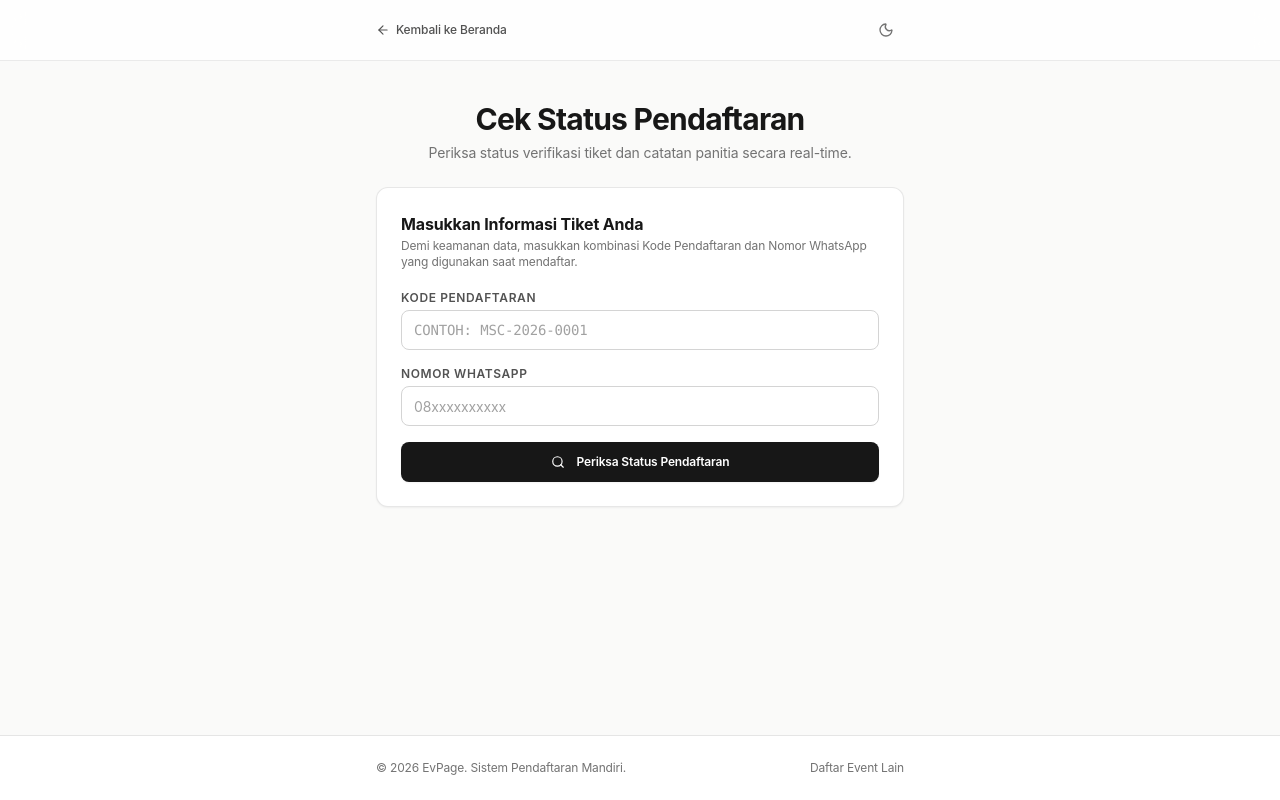
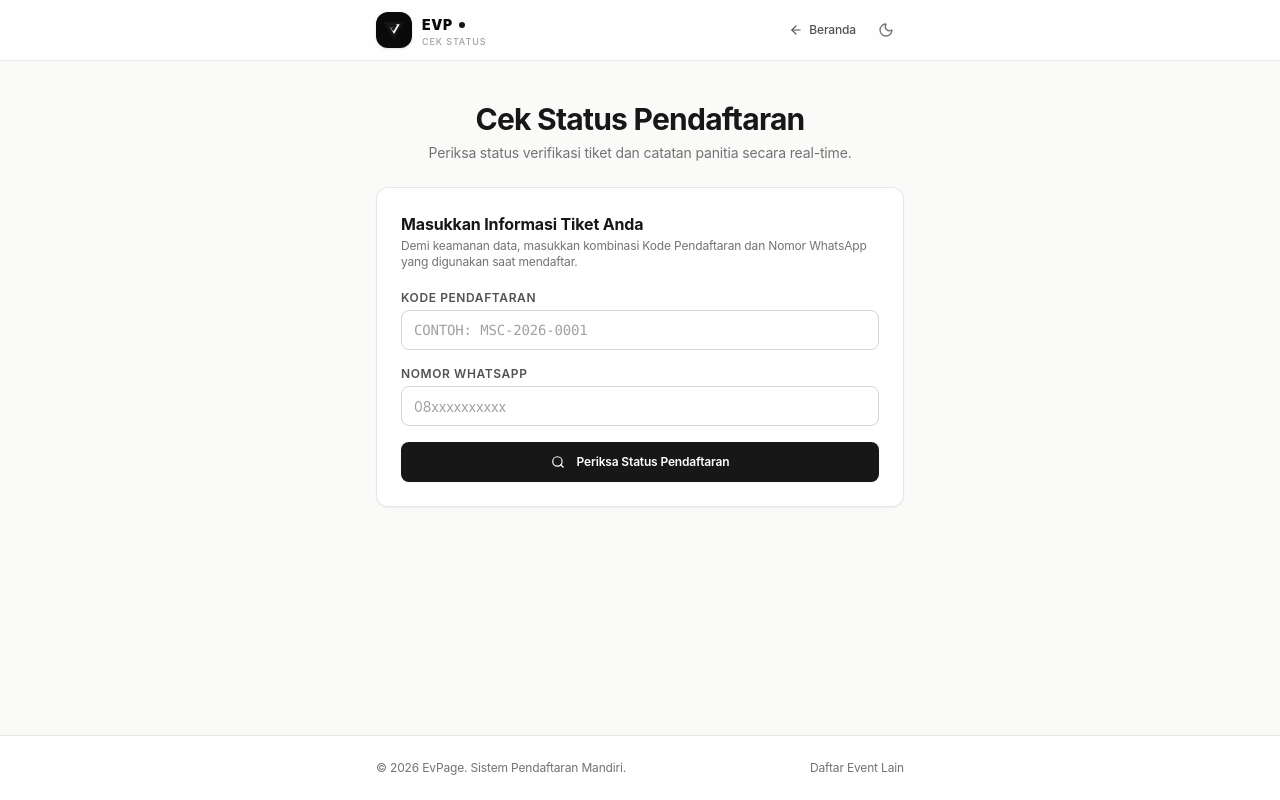
Before and after one commit to swri/evpage, a Next.js app: page /status in a window 1280 px wide. Built offline with nearby package versions, Linux system fonts and the light colour scheme.

Commit message:
feat: implement monochrome black and white geometric EVP logo and apply across all navigation, login, and settings

```diff
--- a/src/app/admin/login/page.tsx
+++ b/src/app/admin/login/page.tsx
@@ -9,6 +9,7 @@ import { Button } from '@/components/ui/button';
 import { useToast } from '@/components/ui/toast-context';
 import { ShieldCheck, ArrowLeft, KeyRound, Mail, Sparkles } from 'lucide-react';
 import { ThemeToggle } from '@/components/ui/theme-toggle';
+import { AppLogo } from '@/components/ui/app-logo';
 
 export default function AdminLoginPage() {
   const router = useRouter();
@@ -74,8 +75,8 @@ export default function AdminLoginPage() {
       <div className="mx-auto w-full max-w-md px-4 py-8">
         <div className="rounded-2xl border border-neutral-200/90 bg-white p-6 sm:p-8 shadow-sm dark:border-neutral-800 dark:bg-neutral-900">
           <div className="mb-6 text-center">
-            <div className="mx-auto flex h-12 w-12 items-center justify-center rounded-xl bg-neutral-900 text-white shadow-xs dark:bg-white dark:text-neutral-900 mb-3">
-              <ShieldCheck className="h-6 w-6" />
+            <div className="mx-auto mb-4 flex justify-center">
+              <AppLogo size="lg" subtitle="Management Portal" />
             </div>
             <h1 className="text-xl font-bold tracking-tight text-neutral-900 dark:text-neutral-100">
               Masuk Portal Admin
--- a/src/app/e/[slug]/page.tsx
+++ b/src/app/e/[slug]/page.tsx
@@ -16,6 +16,7 @@ import { Button } from '@/components/ui/button';
 import { Input } from '@/components/ui/input';
 import { Badge } from '@/components/ui/badge';
 import { ThemeToggle } from '@/components/ui/theme-toggle';
+import { AppLogo } from '@/components/ui/app-logo';
 import { useToast } from '@/components/ui/toast-context';
 import {
   Calendar,
@@ -327,15 +328,11 @@ function EventRegistrationContent({
 
   return (
     <div className="min-h-screen flex flex-col bg-[#fafaf9] dark:bg-[#09090b]">
-      {/* Header */}
+      {/* Header with Monochrome EVP Logo */}
       <header className="sticky top-0 z-40 w-full border-b border-neutral-200/80 bg-white/80 backdrop-blur-md dark:border-neutral-800 dark:bg-neutral-900/80">
         <div className="mx-auto flex max-w-3xl items-center justify-between px-4 py-3 sm:px-6">
-          <Link
-            href="/"
-            className="inline-flex items-center gap-1.5 text-xs font-medium text-neutral-600 hover:text-neutral-900 dark:text-neutral-400 dark:hover:text-neutral-100 transition-colors"
-          >
-            <ArrowLeft className="h-3.5 w-3.5" />
-            <span>Kembali ke Beranda</span>
+          <Link href="/" className="hover:opacity-90 transition-opacity">
+            <AppLogo size="sm" subtitle={orgSettings?.name || 'Event Platform'} />
           </Link>
 
           <div className="flex items-center gap-3">
--- a/src/app/page.tsx
+++ b/src/app/page.tsx
@@ -7,6 +7,7 @@ import { EventItem, OrganizationSettings } from '@/types';
 import { Calendar, MapPin, Users, ArrowRight, ShieldCheck, Search, Sparkles, CheckCircle2 } from 'lucide-react';
 import { Badge } from '@/components/ui/badge';
 import { ThemeToggle } from '@/components/ui/theme-toggle';
+import { AppLogo } from '@/components/ui/app-logo';
 
 export default function HomePage() {
   const [events, setEvents] = useState<EventItem[]>([]);
@@ -38,14 +39,9 @@ export default function HomePage() {
       {/* Top Navigation */}
       <header className="sticky top-0 z-40 w-full border-b border-neutral-200/80 bg-white/80 backdrop-blur-md dark:border-neutral-800 dark:bg-neutral-900/80">
         <div className="mx-auto flex max-w-5xl items-center justify-between px-4 py-3 sm:px-6">
-          <div className="flex items-center gap-2.5">
-            <div className="flex h-8 w-8 items-center justify-center rounded-lg bg-neutral-900 text-white font-bold text-sm dark:bg-white dark:text-neutral-900 shadow-xs">
-              E
-            </div>
-            <div className="font-semibold text-neutral-900 dark:text-neutral-100 tracking-tight">
-              {settings?.name || 'EvPage'}
-            </div>
-          </div>
+          <Link href="/" className="hover:opacity-90 transition-opacity">
+            <AppLogo size="sm" subtitle={settings?.name || 'Event Platform'} />
+          </Link>
 
           <div className="flex items-center gap-2 sm:gap-3">
             <Link
--- a/src/app/status/page.tsx
+++ b/src/app/status/page.tsx
@@ -9,6 +9,7 @@ import { Button } from '@/components/ui/button';
 import { Input } from '@/components/ui/input';
 import { Badge } from '@/components/ui/badge';
 import { ThemeToggle } from '@/components/ui/theme-toggle';
+import { AppLogo } from '@/components/ui/app-logo';
 import {
   Search,
   ArrowLeft,
@@ -256,14 +257,19 @@ export default function StatusPage() {
       {/* Top Header */}
       <header className="sticky top-0 z-40 w-full border-b border-neutral-200/80 bg-white/80 backdrop-blur-md dark:border-neutral-800 dark:bg-neutral-900/80">
         <div className="mx-auto flex max-w-xl items-center justify-between px-4 py-3 sm:px-6">
+          <Link href="/" className="hover:opacity-90 transition-opacity">
+            <AppLogo size="sm" subtitle="Cek Status" />
+          </Link>
+          <div className="flex items-center gap-3">
             <Link
               href="/"
               className="inline-flex items-center gap-1.5 text-xs font-medium text-neutral-600 hover:text-neutral-900 dark:text-neutral-400 dark:hover:text-neutral-100 transition-colors"
             >
               <ArrowLeft className="h-3.5 w-3.5" />
-            <span>Kembali ke Beranda</span>
+              <span>Beranda</span>
             </Link>
             <ThemeToggle />
+          </div>
         </div>
       </header>
 
--- /dev/null
+++ b/src/components/ui/app-logo.tsx
@@ -0,0 +1,151 @@
+import * as React from 'react';
+import { cn } from '@/lib/utils';
+
+interface AppLogoIconProps extends React.SVGProps<SVGSVGElement> {
+  size?: number;
+  className?: string;
+  theme?: 'dark' | 'light' | 'auto';
+}
+
+/**
+ * Geometric Inverted Triangle Chevron Emblem
+ * Inspired by modern monochrome architectural branding (EVP monogram)
+ */
+export function AppLogoIcon({
+  size = 32,
+  className,
+  theme = 'auto',
+  ...props
+}: AppLogoIconProps) {
+  return (
+    <svg
+      width={size}
+      height={size}
+      viewBox="0 0 100 100"
+      fill="none"
+      xmlns="http://www.w3.org/2000/svg"
+      className={cn('shrink-0 transition-transform duration-200', className)}
+      {...props}
+    >
+      {/* Outer Triangle Frame */}
+      <path
+        d="M10 18H90L50 86L10 18Z"
+        className={cn(
+          theme === 'dark'
+            ? 'fill-white stroke-white'
+            : theme === 'light'
+            ? 'fill-black stroke-black'
+            : 'fill-neutral-900 dark:fill-white stroke-neutral-900 dark:stroke-white'
+        )}
+        strokeWidth="3"
+        strokeLinejoin="round"
+      />
+
+      {/* Inner Geometric Cutout & Interlocking Chevron (Creating E - V - P Negative & Positive Space) */}
+      <path
+        d="M26 26H74L50 67L34 39H48L50 43L60 26H26Z"
+        className={cn(
+          theme === 'dark'
+            ? 'fill-black'
+            : theme === 'light'
+            ? 'fill-white'
+            : 'fill-white dark:fill-neutral-950'
+        )}
+      />
+
+      {/* Dynamic Modern Central Notch (V / P Stem) */}
+      <polygon
+        points="50,52 64,28 54,28 46,42 41,33 33,33 46,55"
+        className={cn(
+          theme === 'dark'
+            ? 'fill-white'
+            : theme === 'light'
+            ? 'fill-black'
+            : 'fill-neutral-900 dark:fill-white'
+        )}
+      />
+    </svg>
+  );
+}
+
+interface AppLogoProps {
+  size?: 'sm' | 'md' | 'lg' | 'xl';
+  showText?: boolean;
+  subtitle?: string;
+  className?: string;
+  iconOnly?: boolean;
+}
+
+export function AppLogo({
+  size = 'md',
+  showText = true,
+  subtitle,
+  className,
+  iconOnly = false,
+}: AppLogoProps) {
+  const iconSize =
+    size === 'sm' ? 24 : size === 'md' ? 30 : size === 'lg' ? 40 : 52;
+
+  const textClass =
+    size === 'sm'
+      ? 'text-sm'
+      : size === 'md'
+      ? 'text-base'
+      : size === 'lg'
+      ? 'text-xl'
+      : 'text-2xl';
+
+  const subTextClass =
+    size === 'sm'
+      ? 'text-[9px]'
+      : size === 'md'
+      ? 'text-[10px]'
+      : size === 'lg'
+      ? 'text-xs'
+      : 'text-sm';
+
+  return (
+    <div className={cn('inline-flex items-center gap-2.5 select-none', className)}>
+      {/* Black & White Geometric Logo Emblem Box */}
+      <div className="relative flex items-center justify-center rounded-xl bg-neutral-950 p-1.5 text-white shadow-sm dark:bg-white dark:text-neutral-950 transition-colors">
+        <AppLogoIcon size={iconSize} />
+      </div>
+
+      {/* Typography: EVP + Optional Subtitle */}
+      {!iconOnly && showText && (
+        <div className="flex flex-col justify-center leading-none">
+          <div className="flex items-center gap-1.5">
+            <span
+              className={cn(
+                'font-black tracking-wider text-neutral-950 dark:text-white uppercase',
+                textClass
+              )}
+            >
+              EVP
+            </span>
+            <span className="h-1.5 w-1.5 rounded-full bg-neutral-900 dark:bg-white" />
+          </div>
+          {subtitle ? (
+            <span
+              className={cn(
+                'mt-0.5 font-medium tracking-widest text-neutral-400 dark:text-neutral-400 uppercase',
+                subTextClass
+              )}
+            >
+              {subtitle}
+            </span>
+          ) : (
+            <span
+              className={cn(
+                'mt-0.5 font-medium tracking-widest text-neutral-400 dark:text-neutral-500 uppercase',
+                subTextClass
+              )}
+            >
+              Event Platform
+            </span>
+          )}
+        </div>
+      )}
+    </div>
+  );
+}
--- a/src/lib/data-service.ts
+++ b/src/lib/data-service.ts
@@ -220,7 +220,7 @@ export const BUILT_IN_TEMPLATES: { id: string; name: string; description: string
 
 export const INITIAL_ORGANIZATION_SETTINGS: OrganizationSettings = {
   name: 'Arena Sport & Event Center',
-  logo_url: 'https://images.unsplash.com/photo-1574629810360-7efbbe195018?w=160&auto=format&fit=crop&q=80',
+  logo_url: '/icon.svg',
   accent_color: '#0f172a',
   wa_number: '6281234567890',
   payment_info: {
```
Also changed, not shown: src/app/admin/layout.tsx (+7 -14 lines), src/app/admin/settings/page.tsx (+32 -5 lines), src/app/icon.svg (added). Lines whose indentation alone changed are shown as unchanged.
